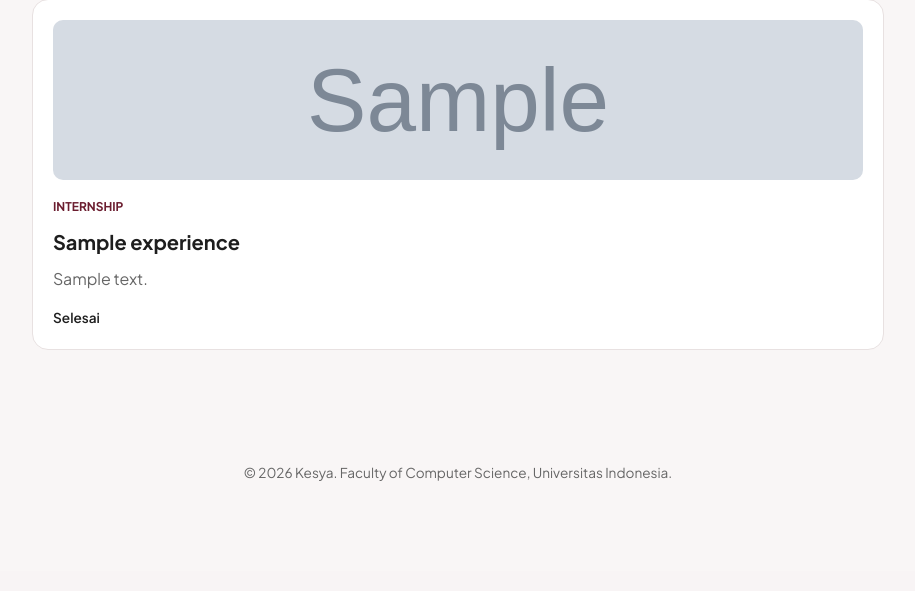
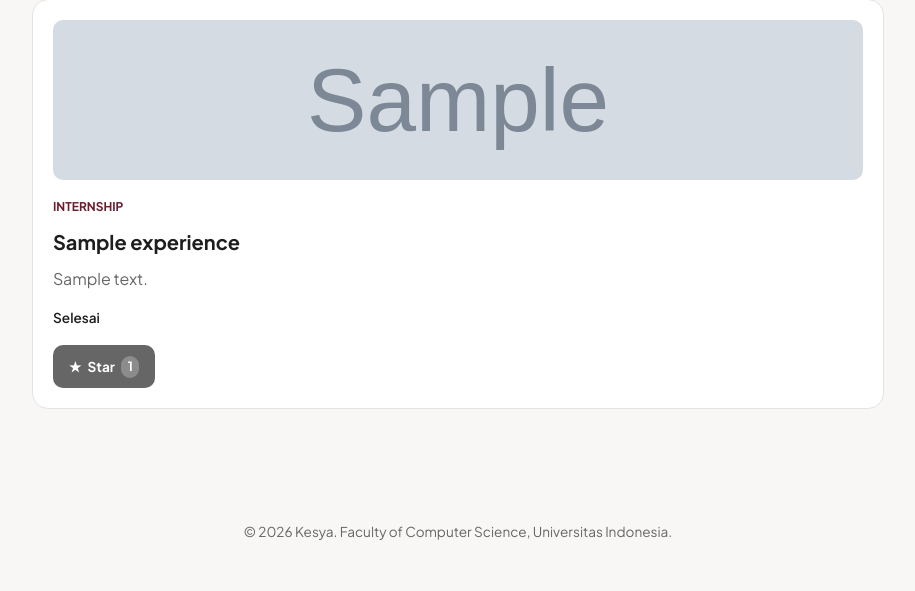
Before and after one commit to kesyaaclaraa/myportofolio, a Django app: page /experience/ in a window 1280 px wide. Shown: the part 229-820 px from the top of the page, without its empty margins (182-1097 px from the left). Before the commit the page ends 710 px from the top, so only its background shows below. Run offline with Django 5.2, Linux system fonts and the light colour scheme; tables that the repository leaves empty hold one stand-in row (values such as "Sample post"); grey boxes marked "Sample" are stand-in pictures.

Commit message:
Add Editor role and star feature to the Experience section
Introduce a four-tier permission model for Experience matching
Individual Assignment 4: anonymous users can only read, regular users
can additionally star/unstar, members of the Editor group can also
update entries, and the superuser (portfolio owner) retains full
create/update/delete access. Enforced server-side via an is_editor
helper and hidden in templates for users without the right role.

Add a starred_by ManyToManyField on Experience with a toggle_star_experience
view, and switch the Experience JSON endpoint to natural foreign keys
so it exposes usernames instead of database ids.

```diff
--- a/main/models.py
+++ b/main/models.py
@@ -20,6 +20,9 @@ class Experience(models.Model):
     thumbnail = models.URLField(blank=True, null=True)
     started_at = models.DateTimeField(auto_now_add=True)
     ended_at = models.DateTimeField(blank=True, null=True)
+    starred_by = models.ManyToManyField(
+        User, related_name="starred_experiences", blank=True
+    )
     def __str__(self):
         return self.title
 
--- a/main/urls.py
+++ b/main/urls.py
@@ -14,6 +14,7 @@ from main.views import (
     show_main,
     show_projects,
     toggle_star,
+    toggle_star_experience,
     update_experience,
 )
 
@@ -36,6 +37,11 @@ urlpatterns = [
         delete_experience,
         name="delete_experience",
     ),
+    path(
+        "experience/<uuid:experience_id>/star/",
+        toggle_star_experience,
+        name="toggle_star_experience",
+    ),
     path("projects/", show_projects, name="show_projects"),
     path("projects/add/", create_project, name="create_project"),
     path("projects/<uuid:project_id>/delete/", delete_project, name="delete_project"),
--- a/main/views.py
+++ b/main/views.py
@@ -11,6 +11,10 @@ from django.shortcuts import get_object_or_404, redirect, render
 
 from main.forms import ExperienceForm, ProjectForm
 from main.models import Experience, Project
+
+
+def is_editor(user):
+    return user.is_authenticated and user.groups.filter(name="Editor").exists()
 
 
 def show_main(request):
@@ -72,7 +76,9 @@ def logout_user(request):
 
 
 def get_experience_json(request):
-    experience_json = serializers.serialize("json", Experience.objects.all())
+    experience_json = serializers.serialize(
+        "json", Experience.objects.all(), use_natural_foreign_keys=True
+    )
     return HttpResponse(experience_json, content_type="application/json")
 
 
@@ -87,6 +93,7 @@ def show_experience(request):
     context = {
         "name": "Kesya",
         "experience_list": experience_list,
+        "is_editor": is_editor(request.user),
     }
     return render(request, "experience.html", context)
 
@@ -113,7 +120,7 @@ def create_experience(request):
 
 @login_required(login_url="/login/")
 def update_experience(request, experience_id):
-    if not request.user.is_superuser:
+    if not (request.user.is_superuser or is_editor(request.user)):
         raise PermissionDenied
 
     experience = get_object_or_404(Experience, pk=experience_id)
@@ -144,6 +151,20 @@ def delete_experience(request, experience_id):
         experience.delete()
         messages.success(request, "Pengalaman berhasil dihapus!")
         return redirect("main:show_experience")
+
+    return redirect("main:show_experience")
+
+
+# Tanpa cek is_superuser/editor: semua akun yang sudah login boleh memberi star
+@login_required(login_url="/login/")
+def toggle_star_experience(request, experience_id):
+    experience = get_object_or_404(Experience, pk=experience_id)
+
+    if request.method == "POST":
+        if request.user in experience.starred_by.all():
+            experience.starred_by.remove(request.user)
+        else:
+            experience.starred_by.add(request.user)
 
     return redirect("main:show_experience")
 
--- /dev/null
+++ b/templates/components/experience_star.html
@@ -0,0 +1,10 @@
+<form method="post" action="{% url 'main:toggle_star_experience' experience.id %}" class="star-form">
+    {% csrf_token %}
+    <button type="submit"
+            class="button button-star{% if user in experience.starred_by.all %} is-starred{% endif %}"
+            title="{% if experience.starred_by.all %}Dibintangi oleh {{ experience.starred_by.all|join:', ' }}{% else %}Jadilah yang pertama memberi star{% endif %}">
+        <span aria-hidden="true">★</span>
+        {% if user in experience.starred_by.all %}Unstar{% else %}Star{% endif %}
+        <span class="star-count">{{ experience.starred_by.count }}</span>
+    </button>
+</form>
--- a/templates/experience.html
+++ b/templates/experience.html
@@ -42,12 +42,15 @@
                                 <p class="card-status">Selesai</p>
                             {% endif %}
 
-                            {% if user.is_superuser %}
-                                <div class="card-actions">
+                            <div class="card-actions">
+                                {% include "components/experience_star.html" with experience=experience %}
+                                {% if user.is_superuser or is_editor %}
                                     <a href="{% url 'main:update_experience' experience.id %}" class="button button-secondary">Edit</a>
+                                {% endif %}
+                                {% if user.is_superuser %}
                                     {% include "components/experience_delete_modal.html" with experience=experience %}
-                                </div>
-                            {% endif %}
+                                {% endif %}
+                            </div>
                         </article>
                     {% empty %}
                         <p class="empty-state">
```
Also changed, not shown: main/migrations/0004_experience_starred_by.py (added).
